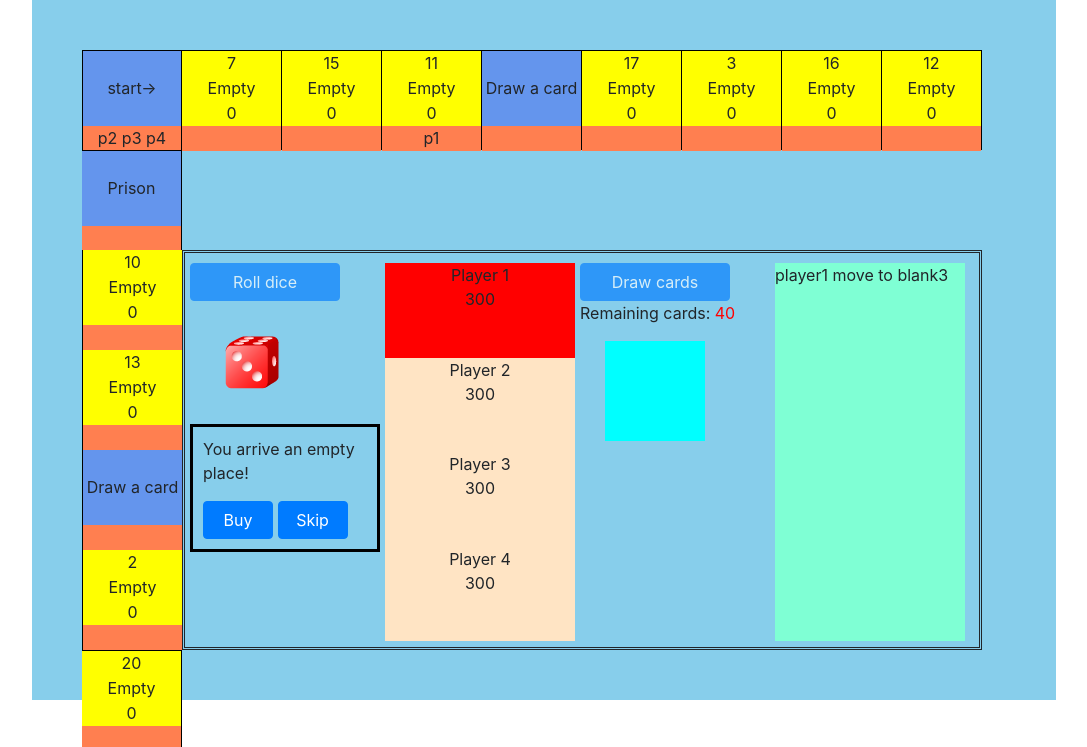
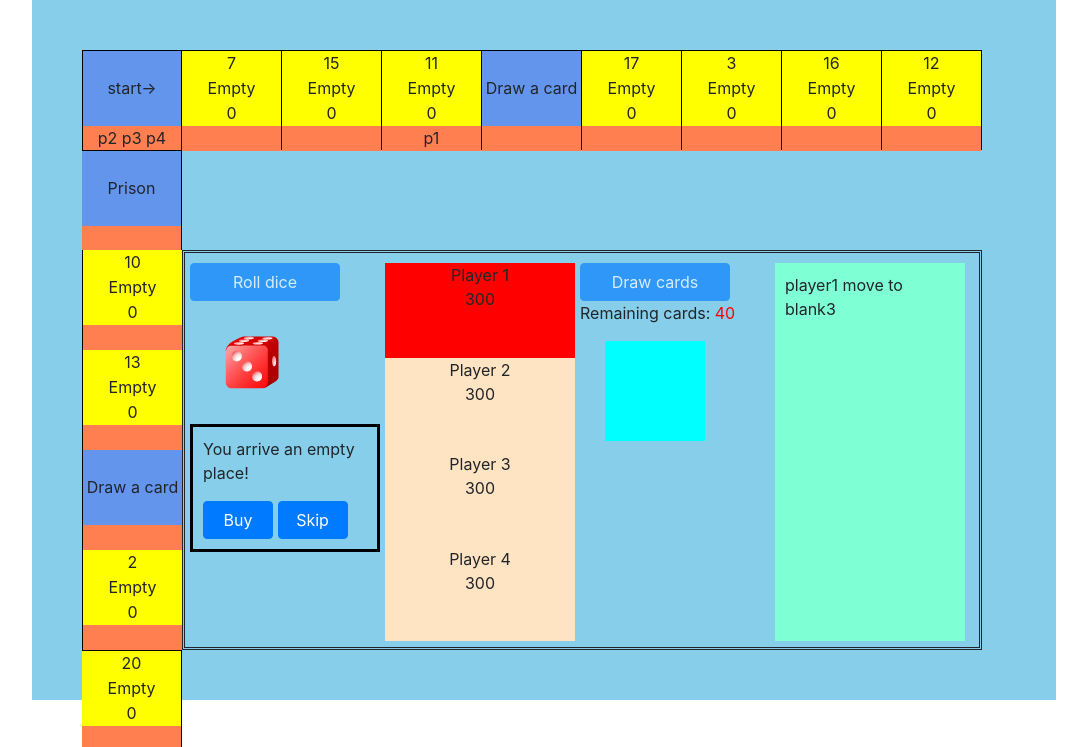
Before and after one commit to wanyu19931201/Monopoly, a plain HTML site: page index.html in a window 1280 px wide. Both pictures are taken after a click on the button "Roll dice". Shown: the top 747 px of the page, without its empty margins (96-1183 px from the left). Drawn offline with Linux system fonts and the light colour scheme.

Commit message:
modify showmessage area

```diff
--- a/css/main.css
+++ b/css/main.css
@@ -106,7 +106,9 @@
 	overflow: scroll;
 }
 
-#show_message p {}
+#show_message p {
+	padding: 10px;
+}
 
 #card p {
 	margin-left: 5px;
```
